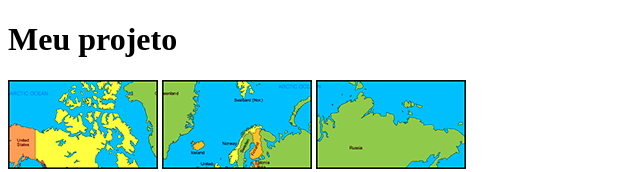
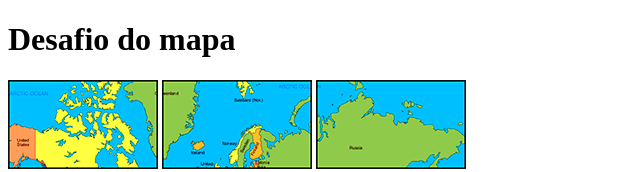
Before and after one commit to pedrohenriquelopesdefranca/HTML-Basico, a plain HTML site: page Pacote dowload/site-projeto/index.html in a window 1280 px wide. Shown: the top 172 px of the page, without its empty margins (0-640 px from the left). Drawn offline with Linux system fonts and the light colour scheme.

Commit message:
Alteração no titulo

```diff
--- a/Pacote dowload/site-projeto/index.html
+++ b/Pacote dowload/site-projeto/index.html
@@ -4,8 +4,8 @@
     <meta charset="UTF-8">
     <meta http-equiv="X-UA-Compatible" content="IE=edge">
     <meta name="viewport" content="width=device-width, initial-scale=1.0">
-    <title>Meu primeiro site em repositorio</title>
-    <h1>Meu projeto</h1>
+    <title>Mapa mundi</title>
+    <h1>Desafio do mapa</h1>
     <img src="mapa03.png" alt="imagem png">
     <img src="mapa07.png" alt="imagen png2">
     <img src="mapa05.png" alt="imagen png3"> <br>
```
